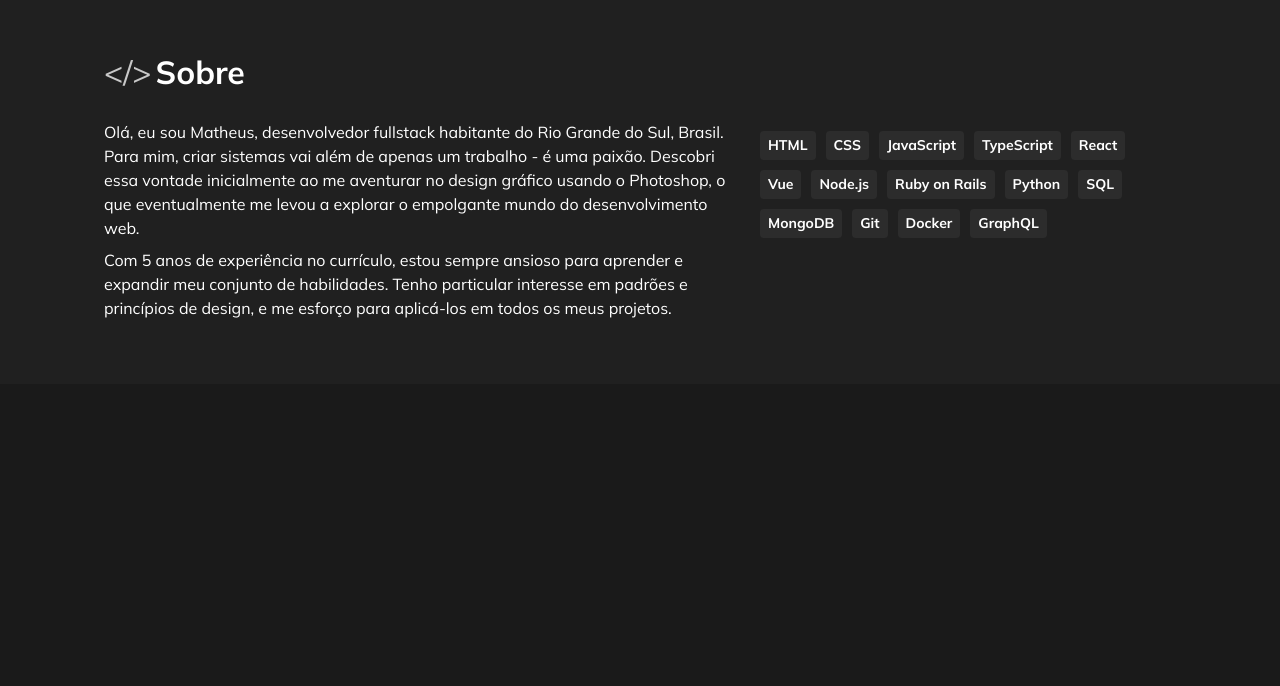
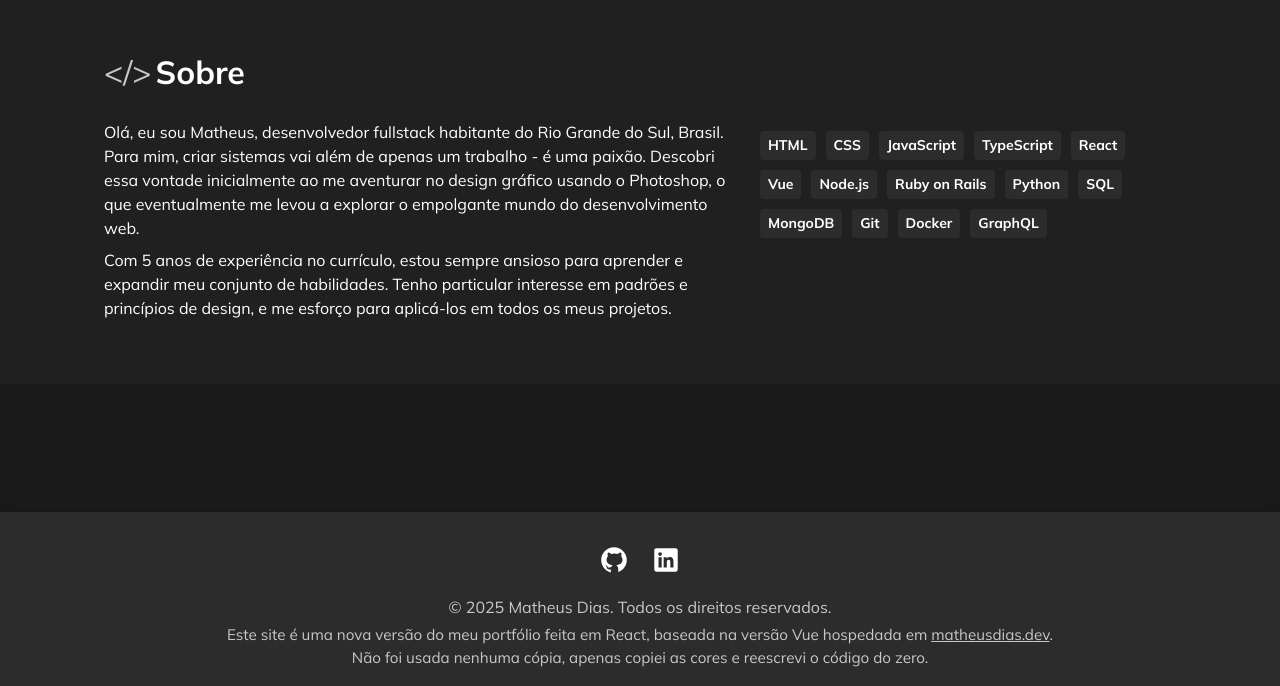
Before and after one commit to matheus-foscarinid/react-portfolio, a React (Vite) app: page / in a window 1280 px wide. Shown: the part 944-1630 px from the top of the page. Before the commit the page ends 1456 px from the top, so only its background shows below. Built offline with nearby package versions, Linux system fonts and the light colour scheme.

Commit message:
Add footer initial version

```diff
--- /dev/null
+++ b/src/components/PortfolioFooter.css
@@ -0,0 +1,72 @@
+.portfolio-footer {
+  background: var(--details-background);
+  color: var(--secondary-text);
+  padding: 2rem 0 1rem 0;
+  margin-top: 4rem;
+  box-shadow: 0 -2px 8px rgba(0,0,0,0.12);
+}
+
+.footer-content {
+  max-width: 1200px;
+  margin: 0 auto;
+  padding: 0 2rem;
+  display: flex;
+  flex-direction: column;
+  align-items: center;
+  gap: 1.2rem;
+}
+
+.footer-links {
+  display: flex;
+  gap: 1.2rem;
+}
+
+.footer-links a {
+  display: flex;
+  align-items: center;
+  color: var(--default-text);
+  transition: filter 0.2s;
+}
+
+.footer-links a:hover svg {
+  filter: brightness(1.5);
+}
+
+.footer-links svg {
+  width: 2rem;
+  height: 2rem;
+  fill: var(--default-text);
+  transition: filter 0.2s;
+}
+
+.footer-text {
+  text-align: center;
+  font-size: 1rem;
+  display: flex;
+  flex-direction: column;
+  gap: 0.3rem;
+}
+
+.footer-note {
+  font-size: 0.95rem;
+  color: var(--secondary-text);
+}
+
+.footer-note a {
+  color: var(--secondary-text);
+  text-decoration: underline;
+  transition: color 0.2s;
+}
+
+.footer-note a:hover {
+  color: var(--default-text);
+}
+
+@media (max-width: 600px) {
+  .footer-content {
+    padding: 0 1rem;
+  }
+  .footer-text {
+    font-size: 0.95rem;
+  }
+}
--- a/src/components/PortfolioFooter.jsx
+++ b/src/components/PortfolioFooter.jsx
@@ -1,3 +1,39 @@
-const PortfolioFooter = () => {}
+import GithubIcon from '../icons/GithubIcon'
+import LinkedinIcon from '../icons/LinkedinIcon'
+import './PortfolioFooter.css'
+
+const PortfolioFooter = () => (
+  <footer className="portfolio-footer">
+    <div className="footer-content">
+      <div className="footer-links">
+        <a
+          href="https://github.com/matheus-foscarinid"
+          target="_blank"
+          rel="noopener noreferrer"
+          aria-label="GitHub"
+        >
+          <GithubIcon />
+        </a>
+        <a
+          href="https://www.linkedin.com/in/matheus-foscarinid/"
+          target="_blank"
+          rel="noopener noreferrer"
+          aria-label="LinkedIn"
+        >
+          <LinkedinIcon />
+        </a>
+      </div>
+      <div className="footer-text">
+        <span>
+          © {new Date().getFullYear()} Matheus Dias. Todos os direitos reservados.
+        </span>
+        <span className="footer-note">
+          Este site é uma nova versão do meu portfólio feita em React, baseada na versão Vue hospedada em <a href="https://matheusdias.dev" target="_blank" rel="noopener noreferrer">matheusdias.dev</a>.<br />
+          Não foi usada nenhuma cópia, apenas copiei as cores e reescrevi o código do zero.
+        </span>
+      </div>
+    </div>
+  </footer>
+)
 
 export default PortfolioFooter
```
